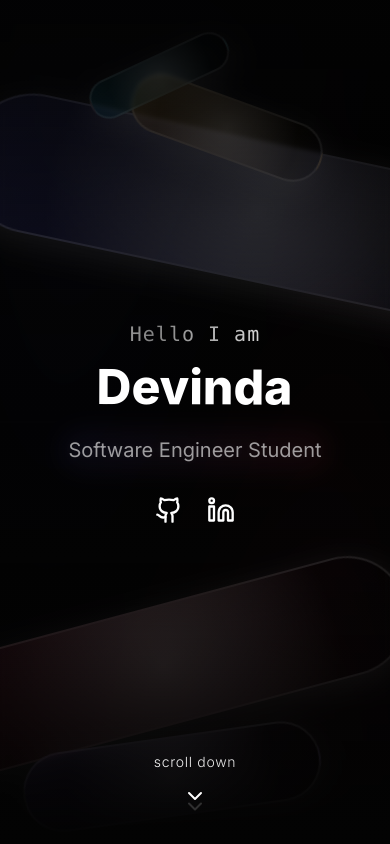
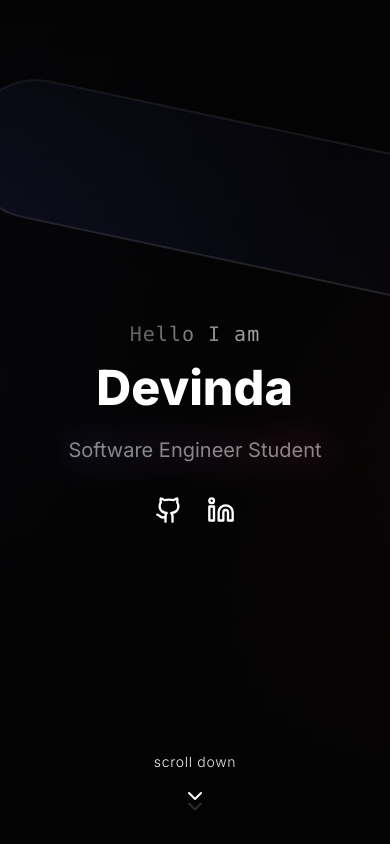
Before and after one commit to devindazz/devindazz, a Next.js app: page / in a window 390 px wide. Built offline with nearby package versions, Linux system fonts and the light colour scheme.

Commit message:
feat: improve hero section mobile responsiveness

```diff
--- a/components/hero-section.tsx
+++ b/components/hero-section.tsx
@@ -4,17 +4,28 @@ import { useState, useEffect, useRef } from "react"
 import { Github, Linkedin, ChevronDown } from "lucide-react"
 import Link from "next/link"
 import Image from "next/image"
-import { motion, useInView } from "framer-motion"
+import { motion } from "framer-motion"
 import { ElegantShape } from "@/components/ui/elegant-shape"
 
 export default function Home() {
   const [mounted, setMounted] = useState(false)
   const aboutSectionRef = useRef<HTMLDivElement>(null)
-  const aboutTextRef = useRef<HTMLDivElement>(null)
-  const isAboutTextInView = useInView(aboutTextRef, { once: true, amount: 0.3 })
+  const [isMobile, setIsMobile] = useState(false)
 
   useEffect(() => {
     setMounted(true)
+
+    // Check if mobile on initial load and on resize
+    const checkMobile = () => {
+      setIsMobile(window.innerWidth < 768)
+    }
+
+    checkMobile()
+    window.addEventListener("resize", checkMobile)
+
+    return () => {
+      window.removeEventListener("resize", checkMobile)
+    }
   }, [])
 
   // Function to scroll to the about section
@@ -31,7 +42,9 @@ export default function Home() {
       {/* Hero Section */}
       <div className="relative min-h-screen w-full overflow-hidden">
         {/* Background gradient */}
-        <div className="absolute inset-0 bg-gradient-to-br from-indigo-500/[0.05] via-transparent to-rose-500/[0.05] blur-3xl" />
+        <div
+          className={`absolute inset-0 bg-gradient-to-br from-indigo-500/[0.05] via-transparent to-rose-500/[0.05] ${isMobile ? "" : "blur-3xl"}`}
+        />
 
         {/* Elegant shapes background */}
         <div className="absolute inset-0 overflow-hidden">
@@ -42,8 +55,12 @@ export default function Home() {
             rotate={12}
             gradient="from-indigo-500/[0.15]"
             className="left-[-10%] md:left-[-5%] top-[15%] md:top-[20%]"
+            simplified={isMobile}
           />
 
+          {/* Only render these shapes on larger screens */}
+          {!isMobile && (
+            <>
               <ElegantShape
                 delay={0.5}
                 width={500}
@@ -79,6 +96,8 @@ export default function Home() {
                 gradient="from-cyan-500/[0.15]"
                 className="left-[20%] md:left-[25%] top-[5%] md:top-[10%]"
               />
+            </>
+          )}
         </div>
 
         {/* Main Content */}
@@ -95,11 +114,9 @@ export default function Home() {
               className="text-xl font-mono text-white/80 md:text-2xl tracking-wider"
             >
               <motion.span
-                animate={{
-                  backgroundPosition: ["0% center", "200% center"],
-                }}
+                animate={isMobile ? { opacity: [0.5, 0.9, 0.5] } : { backgroundPosition: ["0% center", "200% center"] }}
                 transition={{
-                  duration: 6,
+                  duration: isMobile ? 2 : 6,
                   repeat: Number.POSITIVE_INFINITY,
                   ease: "linear",
                 }}
@@ -131,17 +148,21 @@ export default function Home() {
             >
               <motion.span
                 initial={{ display: "inline-block" }}
-                animate={{
+                animate={
+                  isMobile
+                    ? { scale: [1, 1.03, 1] }
+                    : {
                         y: [0, -10, 0],
                         rotate: [0, -2, 0, 2, 0],
                         scale: [1, 1.05, 1],
-                }}
+                      }
+                }
                 transition={{
-                  duration: 5,
+                  duration: isMobile ? 3 : 5,
                   repeat: Number.POSITIVE_INFINITY,
                   repeatType: "reverse",
                   ease: "easeInOut",
-                  times: [0, 0.2, 0.4, 0.6, 1],
+                  times: isMobile ? [0, 0.5, 1] : [0, 0.2, 0.4, 0.6, 1],
                 }}
                 className="inline-block"
               >
@@ -174,15 +195,19 @@ export default function Home() {
             />
             <p className="text-xl md:text-3xl text-white/60 relative">
               <motion.span
-                animate={{
+                animate={
+                  isMobile
+                    ? { opacity: [0.7, 1, 0.7] }
+                    : {
                         textShadow: [
                           "0 0 8px rgba(255,255,255,0)",
                           "0 0 16px rgba(255,255,255,0.3)",
                           "0 0 8px rgba(255,255,255,0)",
                         ],
-                }}
+                      }
+                }
                 transition={{
-                  duration: 3,
+                  duration: isMobile ? 2 : 3,
                   repeat: Number.POSITIVE_INFINITY,
                   ease: "easeInOut",
                 }}
@@ -231,7 +256,7 @@ export default function Home() {
           <motion.button
             onClick={scrollToAbout} // Scroll to about section
             className="relative group flex flex-col items-center"
-            whileHover="hover"
+            whileHover={isMobile ? undefined : "hover"}
           >
             {/* Animated glow effect */}
             <motion.div
@@ -329,7 +354,6 @@ export default function Home() {
           <div className="flex flex-col md:flex-row justify-between items-center md:items-start mb-16 md:mb-32">
             {/* Left Side - About Me Text */}
             <motion.div
-              ref={aboutTextRef}
               initial={{ opacity: 0, x: -20 }}
               animate={{ opacity: 1, x: 0 }}
               transition={{ duration: 0.6, delay: 0.2 }}
@@ -337,36 +361,19 @@ export default function Home() {
             >
               {/* Background container for better visibility */}
               <div className="bg-zinc-950/80 backdrop-blur-sm p-5 sm:p-6 rounded-lg border border-white/20 shadow-lg">
-                <motion.h2
-                  initial={{ opacity: 0, y: 20 }}
-                  animate={isAboutTextInView ? { opacity: 1, y: 0 } : {}}
-                  transition={{ duration: 0.5 }}
-                  className="text-xl text-white mb-4 sm:mb-6 font-medium"
-                >
-                  Something About Me !
-                </motion.h2>
+                <h2 className="text-xl text-white mb-4 sm:mb-6 font-medium">Something About Me !</h2>
 
-                <motion.p
-                  initial={{ opacity: 0, y: 20 }}
-                  animate={isAboutTextInView ? { opacity: 1, y: 0 } : {}}
-                  transition={{ duration: 0.5, delay: 0.2 }}
-                  className="text-white text-base sm:text-lg md:text-xl mb-4 sm:mb-6 leading-relaxed"
-                >
+                <p className="text-white text-base sm:text-lg md:text-xl mb-4 sm:mb-6 leading-relaxed">
                   I'm Devinda Wijesinghe, a second-year Software Engineering student passionate about exploring
                   different technologies and building impactful software, transforming ideas into reality through code
                   while constantly learning and improving.
-                </motion.p>
+                </p>
 
-                <motion.p
-                  initial={{ opacity: 0, y: 20 }}
-                  animate={isAboutTextInView ? { opacity: 1, y: 0 } : {}}
-                  transition={{ duration: 0.5, delay: 0.4 }}
-                  className="text-white text-sm sm:text-base md:text-lg leading-relaxed"
-                >
+                <p className="text-white text-sm sm:text-base md:text-lg leading-relaxed">
                   Outside of tech, I stay active with weightlifting and enjoy unwinding at night with video games,
                   whether competing or exploring new worlds. I'm always pushing my limits whether in development,
                   fitness, or gaming to become better.
-                </motion.p>
+                </p>
               </div>
             </motion.div>
 
--- a/components/ui/elegant-shape.tsx
+++ b/components/ui/elegant-shape.tsx
@@ -10,6 +10,7 @@ export function ElegantShape({
   height = 100,
   rotate = 0,
   gradient = "from-white/[0.08]",
+  simplified = false,
 }: {
   className?: string
   delay?: number
@@ -17,6 +18,7 @@ export function ElegantShape({
   height?: number
   rotate?: number
   gradient?: string
+  simplified?: boolean
 }) {
   return (
     <motion.div
@@ -31,22 +33,24 @@ export function ElegantShape({
         rotate: rotate,
       }}
       transition={{
-        duration: 2.4,
+        duration: simplified ? 1.5 : 2.4,
         delay,
         ease: [0.23, 0.86, 0.39, 0.96],
-        opacity: { duration: 1.2 },
+        opacity: { duration: simplified ? 0.8 : 1.2 },
       }}
       className={cn("absolute", className)}
     >
       <motion.div
-        animate={{
-          y: [0, 15, 0],
-        }}
-        transition={{
-          duration: 12,
-          repeat: Number.POSITIVE_INFINITY,
-          ease: "easeInOut",
-        }}
+        animate={simplified ? { y: 0 } : { y: [0, 15, 0] }}
+        transition={
+          simplified
+            ? { duration: 0 }
+            : {
+                duration: 12,
+                repeat: Number.POSITIVE_INFINITY,
+                ease: "easeInOut",
+              }
+        }
         style={{
           width,
           height,
@@ -58,10 +62,11 @@ export function ElegantShape({
             "absolute inset-0 rounded-full",
             "bg-gradient-to-r to-transparent",
             gradient,
-            "backdrop-blur-[2px] border-2 border-white/[0.15]",
-            "shadow-[0_8px_32px_0_rgba(255,255,255,0.1)]",
-            "after:absolute after:inset-0 after:rounded-full",
-            "after:bg-[radial-gradient(circle_at_50%_50%,rgba(255,255,255,0.2),transparent_70%)]",
+            simplified ? "" : "backdrop-blur-[2px]",
+            "border-2 border-white/[0.15]",
+            simplified ? "" : "shadow-[0_8px_32px_0_rgba(255,255,255,0.1)]",
+            simplified ? "" : "after:absolute after:inset-0 after:rounded-full",
+            simplified ? "" : "after:bg-[radial-gradient(circle_at_50%_50%,rgba(255,255,255,0.2),transparent_70%)]",
           )}
         />
       </motion.div>
```
Lines whose indentation alone changed are shown as unchanged.
